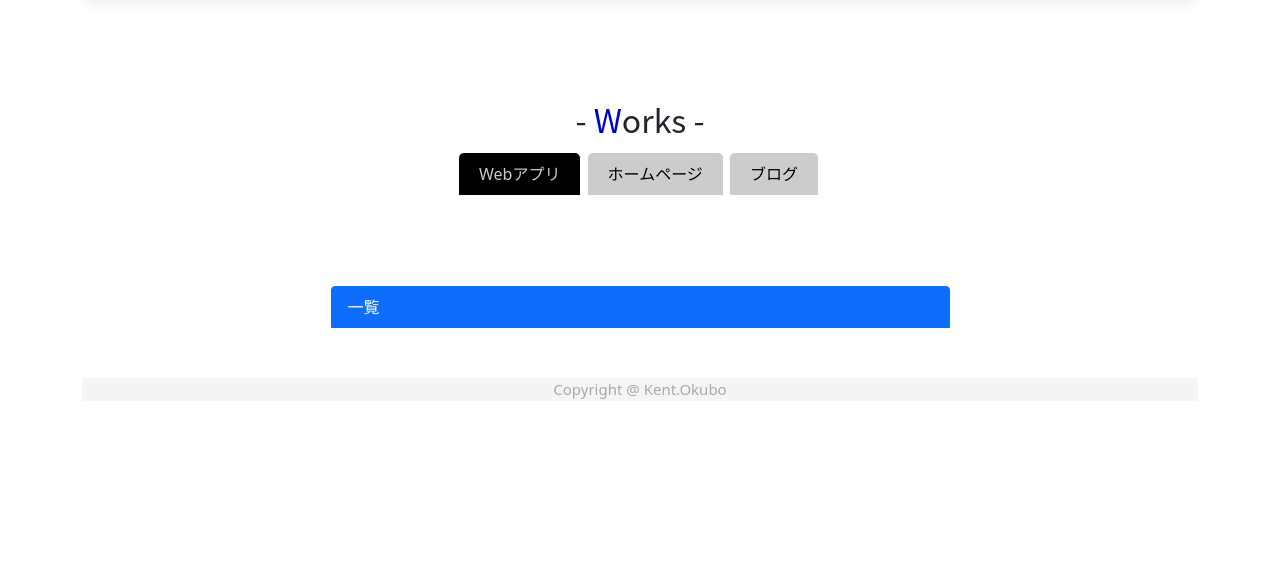
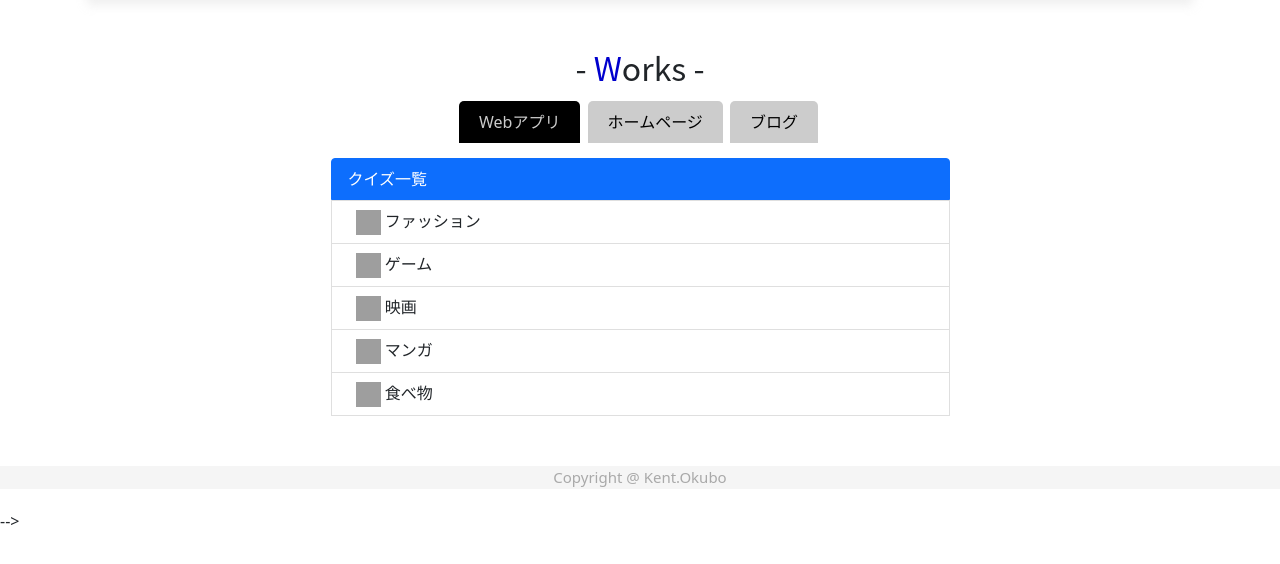
Before and after one commit to bonbo0811/portfolio, a PHP site: page /Works.php in a window 1280 px wide. Shown: the part 67-631 px from the top of the page. Run offline with PHP 8.4, Linux system fonts and the light colour scheme; grey boxes are pictures that could not be loaded.

Commit message:
works.php ベース作成

```diff
--- a/JavaScript/tab.js
+++ b/JavaScript/tab.js
@@ -5,6 +5,7 @@
     const $content = $tab.querySelectorAll('[data-content]');
     const ActiveClass = 'is-active';
 
+    console.log($nav);
 
     // 初期化
     const init = () => {
--- a/Works.php
+++ b/Works.php
@@ -11,7 +11,91 @@
         include_once('./parts/header.php');
     ?>
 
-            <div class="block-main text-center" >
+    <div class="col-md-7 text-center mt-5 m-auto">
+        <h2 class="sub-title mb-4">
+            - <span class="color-blue">W</span>orks -
+        </h2>
+    </div>
+
+    <div class="tab" id="js-tab">
+        <div class="tab-nav text-center">
+            <a href="" class="tab-nav-item is-active" data-nav="0">Webアプリ</a>
+            <a href="" class="tab-nav-item" data-nav="1">ホームページ</a>
+            <a href="" class="tab-nav-item" data-nav="2">ブログ</a>
+        </div>
+
+        <div class="quiz-list list-group col-md-7 mt-4 m-auto px-3">
+            <span class="list-group-item list-group-item-action active list-img bg-primary" aria-current="true">
+                クイズ一覧
+            </span>
+
+            <!-- エンタメクイズ -->
+            <div class="tab-contents-item" data-content="0">
+                <a href="quiz-fashions.php" class="list-group-item list-group-item-action">
+                    <img src="images/fashion_image.jpeg" alt="アイコン" width="25" height="25" class="d-inline-block align-text-top ms-2">
+                    ファッション
+                </a>
+                <a href="quiz-games.php" class="list-group-item list-group-item-action ">
+                    <img src="images/game_image.jpeg" alt="アイコン" width="25" height="25" class="d-inline-block align-text-top ms-2">
+                    ゲーム
+                </a>
+                <a href="quiz-movies.php" class="list-group-item list-group-item-action">
+                    <img src="images/movie_image.jpeg" alt="アイコン" width="25" height="25" class="d-inline-block align-text-top ms-2">
+                    映画
+                </a>
+                <a href="quiz-comics.php" class="list-group-item list-group-item-action">
+                    <img src="images/comic_image.jpeg" alt="アイコン" width="25" height="25" class="d-inline-block align-text-top ms-2">
+                    マンガ
+                </a>
+                <a href="quiz-foods.php" class="list-group-item list-group-item-action">
+                    <img src="images/food_image.jpeg" alt="アイコン" width="25" height="25" class="d-inline-block align-text-top ms-2">
+                    食べ物
+                </a>
+            </div>
+
+            <!-- 勉強クイズ -->
+            <div class="tab-contents-item" data-content="1">
+                <a href="quiz-englishwords.php" class="list-group-item list-group-item-action">
+                    <img src="images/englishword.jpeg" alt="アイコン" width="25" height="25" class="d-inline-block align-text-top ms-2">
+                    英単語
+                </a>
+                <a href="quiz-kotowaza.php" class="list-group-item list-group-item-action">
+                    <img src="images/kotowaza.jpeg" alt="アイコン" width="25" height="25" class="d-inline-block align-text-top ms-2">
+                    ことわざ
+                </a>
+                <a href="quiz-kanji.php" class="list-group-item list-group-item-action">
+                    <img src="images/kanji.jpeg" alt="アイコン" width="25" height="25" class="d-inline-block align-text-top ms-2">
+                    漢字
+                </a>
+                <a href="quiz-sciences.php" class="list-group-item list-group-item-action">
+                    <img src="images/science.jpeg" alt="アイコン" width="25" height="25" class="d-inline-block align-text-top ms-2">
+                    理科
+                </a>
+                <a href="quiz-maths.php" class="list-group-item list-group-item-action">
+                    <img src="images/math.jpeg" alt="アイコン" width="25" height="25" class="d-inline-block align-text-top ms-2">
+                    数学
+                </a>
+            </div>
+
+            <!-- 教養クイズ -->
+            <div class="tab-contents-item" data-content="2">
+                <a href="quiz-manners.php" class="list-group-item list-group-item-action">
+                    <img src="images/manner.jpeg" alt="アイコン" width="25" height="25" class="d-inline-block align-text-top ms-2">
+                    一般マナー
+                </a>
+                <a href="quiz-estate.php" class="list-group-item list-group-item-action">
+                    <img src="images/estate.jpeg" alt="アイコン" width="25" height="25" class="d-inline-block align-text-top ms-2">
+                    不動産
+                </a>
+                <a href="quiz-inventment.php" class="list-group-item list-group-item-action">
+                    <img src="images/inventment.jpeg" alt="アイコン" width="25" height="25" class="d-inline-block align-text-top ms-2">
+                    投資
+                </a>
+            </div>
+        </div>
+    </div>
+
+            <!-- <div class="block-main text-center" >
                 <div class="box-profile" id="js-tab">
                     <h2 class="sub-title mb-4">
                         - <span class="color-blue">W</span>orks -
@@ -49,7 +133,7 @@
         <?php
             include_once('./parts/footer.php');
         ?>
-    </div>
+    </div> -->
     <script type="text/javascript" src="./JavaScript/tab.js"></script>
     </body>
 </html>
```
